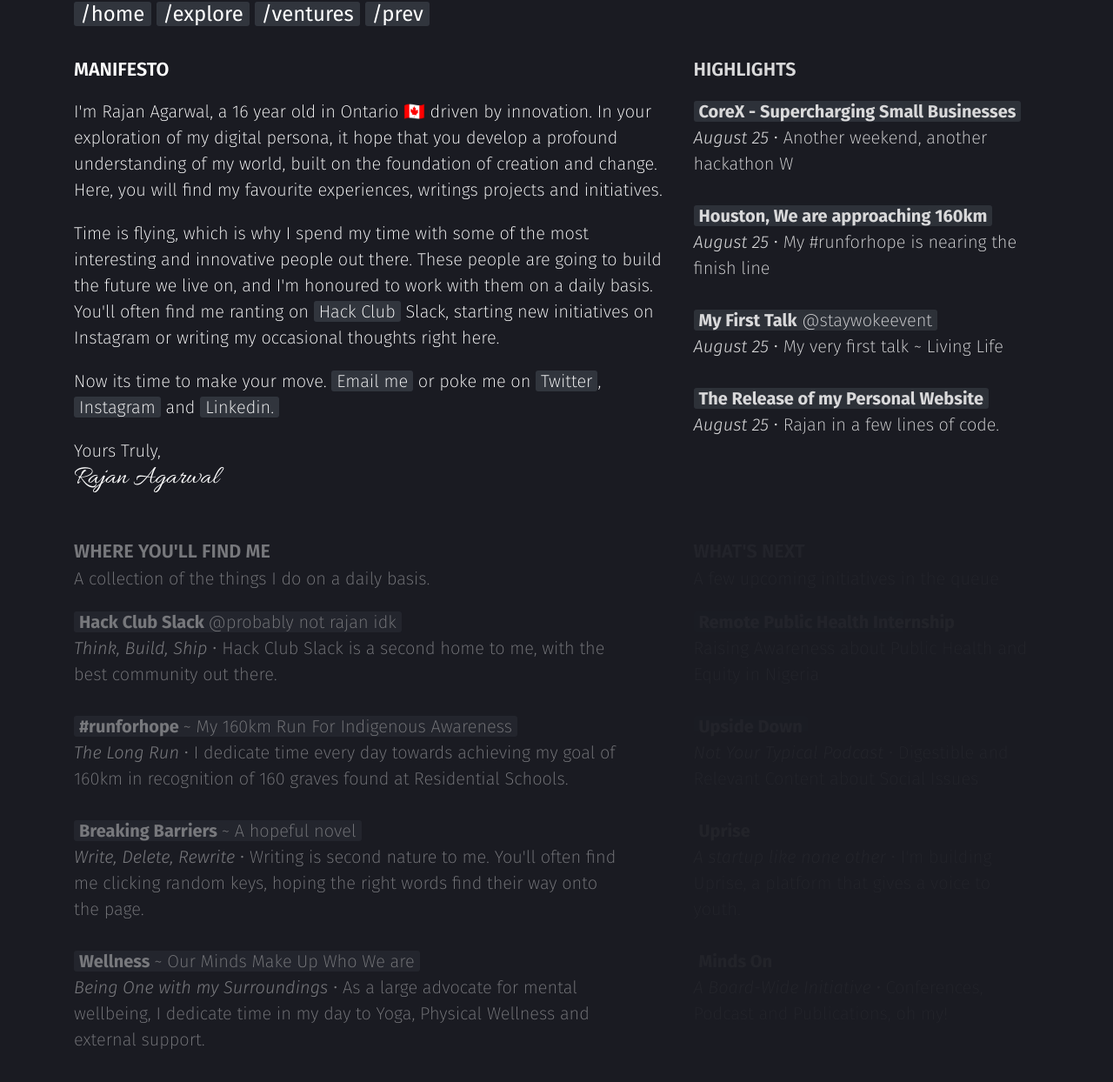
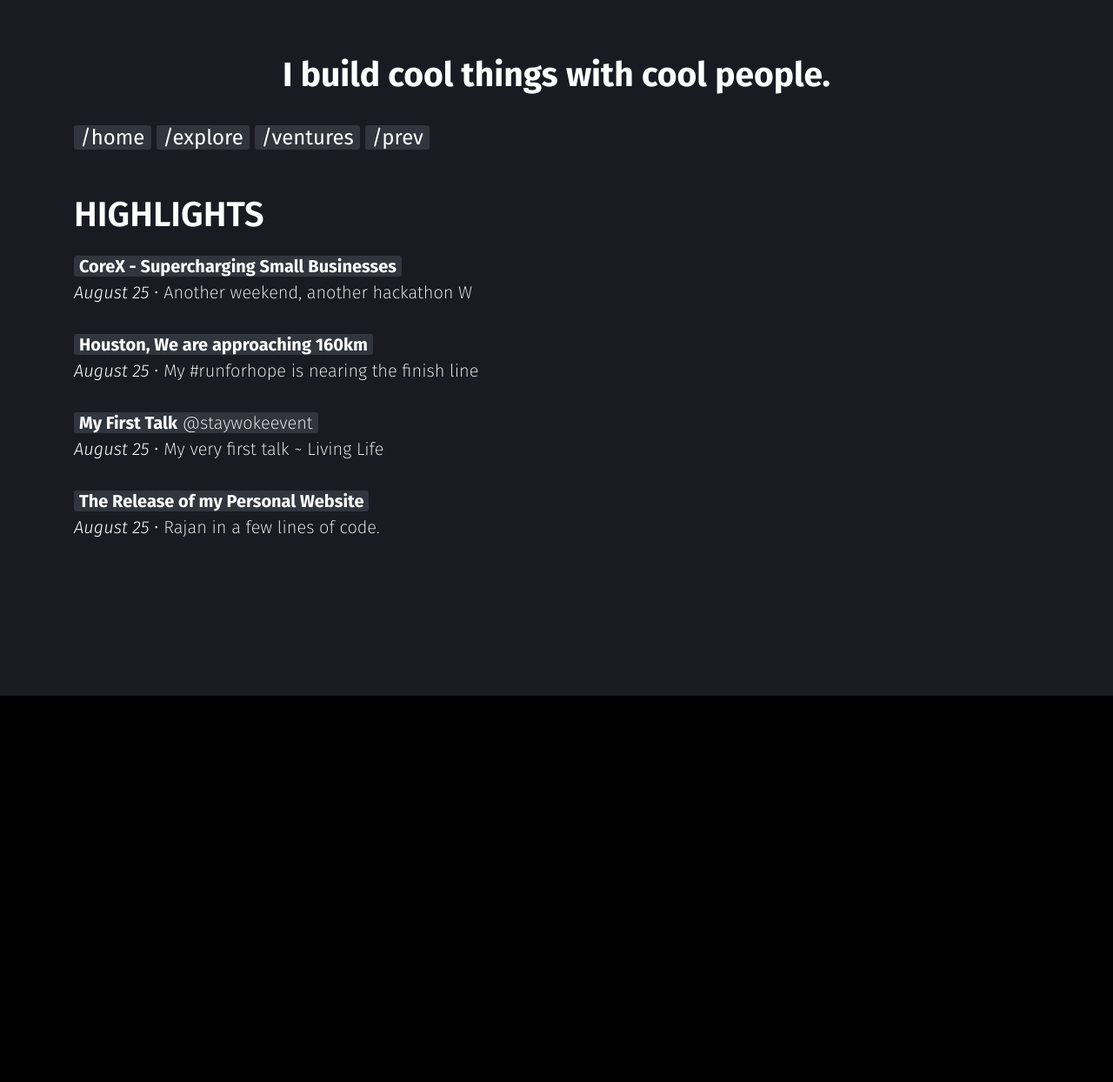
Before and after one commit to rajansagarwal/v2, a React (Create React App) app: page /explore in a window 1280 px wide. Shown: the top 1244 px of the page at 87% size. After the commit the page ends 1194 px from the top, so only its background shows below. Built offline with nearby package versions, Linux system fonts and the light colour scheme.

Commit message:
animation timings

```diff
--- a/src/App.css
+++ b/src/App.css
@@ -47,8 +47,8 @@ html, body {
 @media (max-width: 1200px) {
 
 	.App {
-	    padding-left: 5%;
-		padding-right: 5%;
+	    padding-left: 3%;
+		padding-right: 3%;
 	}
 	.break {
 	display: none;
@@ -222,7 +222,7 @@ animation-timing-function: ease;
 
 
 .hey {
-    animation: easein ease 1s;
+    animation: easein ease 0.5s;
     animation-iteration-count: 1;
     animation-fill-mode: forwards;
 }
@@ -246,19 +246,19 @@ animation-timing-function: ease;
 }
 
 .highlightsanimation {
-	  animation: easeincontent ease 6.5s;
+	  animation: easeincontent ease 6s;
     animation-iteration-count: 1;
     animation-fill-mode: forwards;
 }
 
 .socialsanimation {
-	  animation: easeincontent ease 8s;
+	  animation: easeincontent ease 7s;
     animation-iteration-count: 1;
     animation-fill-mode: forwards;
 }
 
 .upcominganimation {
-	  animation: easeincontent ease 9.5s;
+	  animation: easeincontent ease 8s;
     animation-iteration-count: 1;
     animation-fill-mode: forwards;
 }
--- a/src/components/Component.css
+++ b/src/components/Component.css
@@ -55,3 +55,21 @@ Subnav {
 .yourstruly {
 	margin-bottom: 150px !important;
 }
+
+.explorehead {
+	text-align: center;
+}
+@media (max-width: 1200px) {
+	.explorehead {
+		text-align: left;
+	}
+}
+.p-explore {
+	margin-bottom: 4px;
+	font-size: 30px;
+}
+
+.linkheader {
+	font-size: 40px;
+	margin-top: 50px;
+}
--- /dev/null
+++ b/src/components/Explorehead.js
@@ -0,0 +1,14 @@
+import React, { Component } from "react";
+import "./Component.css";
+
+class Explorehead extends Component {
+  render() {
+    return (
+      <div>
+        <h2 className="explorehead">I build cool things with cool people.</h2>
+      </div>
+    );
+  }
+}
+
+export default Explorehead;
--- /dev/null
+++ b/src/components/Explorelinks.js
@@ -0,0 +1,49 @@
+import React, { Component } from "react";
+import "./Component.css";
+
+class Explorelinks extends Component {
+  render() {
+    return (
+      <div>
+        <h5 className="manifesto linkheader">HIGHLIGHTS</h5>
+        <p className="p-manifesto">
+          <b>
+            <a href="https://www.devpost.com/software/corex">
+              CoreX - Supercharging Small Businesses
+            </a>
+          </b>
+          <br />
+          <i>August 25</i> • Another weekend, another hackathon W<br />
+          <br />
+          <b>
+            <a href="https://www.runforhope.heyrajan.com">
+              Houston, We are approaching 160km
+            </a>
+          </b>
+          <br />
+          <i>August 25</i> • My #runforhope is nearing the finish line
+          <br />
+          <br />
+          <a href="https://www.instagram.com/staywokeevent">
+            <b>My First Talk</b> @staywokeevent
+            <br />
+          </a>
+          <i>August 25</i> • My very first talk ~ Living Life
+          <br />
+          <br />
+          <b>
+            <a href="https://www.heyrajan.com">
+              The Release of my Personal Website
+            </a>
+          </b>
+          <br />
+          <i>August 25</i> • Rajan in a few lines of code.
+          <br />
+          <br />
+        </p>
+      </div>
+    );
+  }
+}
+
+export default Explorelinks;
--- a/src/components/Manifesto.js
+++ b/src/components/Manifesto.js
@@ -14,7 +14,7 @@ class Manifesto extends Component {
           driven by innovation. In your exploration of my digital persona, it
           hope that you develop a profound understanding of my world, built on
           the foundation of creation and change. Here, you will find my
-          favourite experiences, writings projects and initiatives.
+          favourite initiatives, writings, experiences.
         </p>
         <p className="p-manifesto">
           Time is flying, which is why I spend my time with some of the most
--- a/src/components/Socials.js
+++ b/src/components/Socials.js
@@ -38,7 +38,7 @@ class Socials extends Component {
           <br />
           <br />
           <Link to="/explore">
-            <b>Wellness </b>~ Our Minds Make Up Who We are
+            <b>Wellness </b>~ Mental Maintenance
           </Link>{" "}
           <br />
           <i>Being One with my Surroundings</i> • As a large advocate for mental
--- a/src/pages/Explore.js
+++ b/src/pages/Explore.js
@@ -3,10 +3,8 @@ import { Container, Row, Col } from "react-grid-system";
 import "../App.css";
 import "../components/Component.css";
 import Subnav from '../components/Subnav';
-import Manifesto from "../components/Manifesto";
-import Highlights from "../components/Highlights";
-import Socials from "../components/Socials";
-import Upcoming from "../components/Upcoming";
+import Explorehead from '../components/Explorehead';
+import Explorelinks from '../components/Explorelinks';
 
 export default function Explore() {
     return (
@@ -16,27 +14,16 @@ export default function Explore() {
 
       <Container>
         <header className="App-header">
+				<br />
           <Row>
             <Col sm={12}>
-              <Subnav />
+							<Explorehead/>
             </Col>
           </Row>
-          <Row>
-            <Col sm={7.5} className="manifestoanimation">
-              <Manifesto />
-            </Col>
-            <Col sm={4.5} className="highlightsanimation">
-              <Highlights />
-            </Col>
-          </Row>
-
-          <Row>
-            <Col sm={7} className="socialsanimation">
-              <Socials />
-            </Col>
-            <Col sm={0.5}></Col>
-            <Col sm={4.5} className="upcominganimation">
-              <Upcoming />
+           <Row>
+            <Col sm={12}>
+              <Subnav />
+							<Explorelinks/>
             </Col>
           </Row>
         </header>
```
